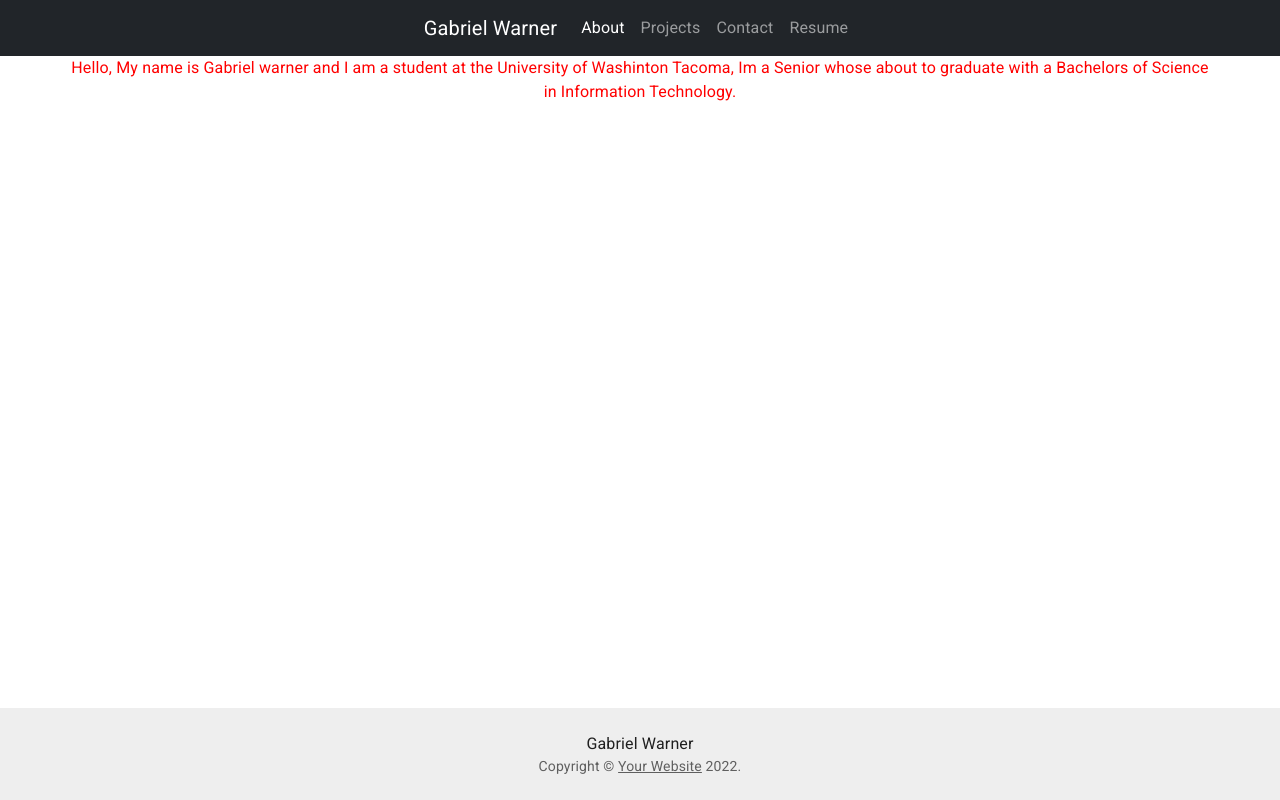
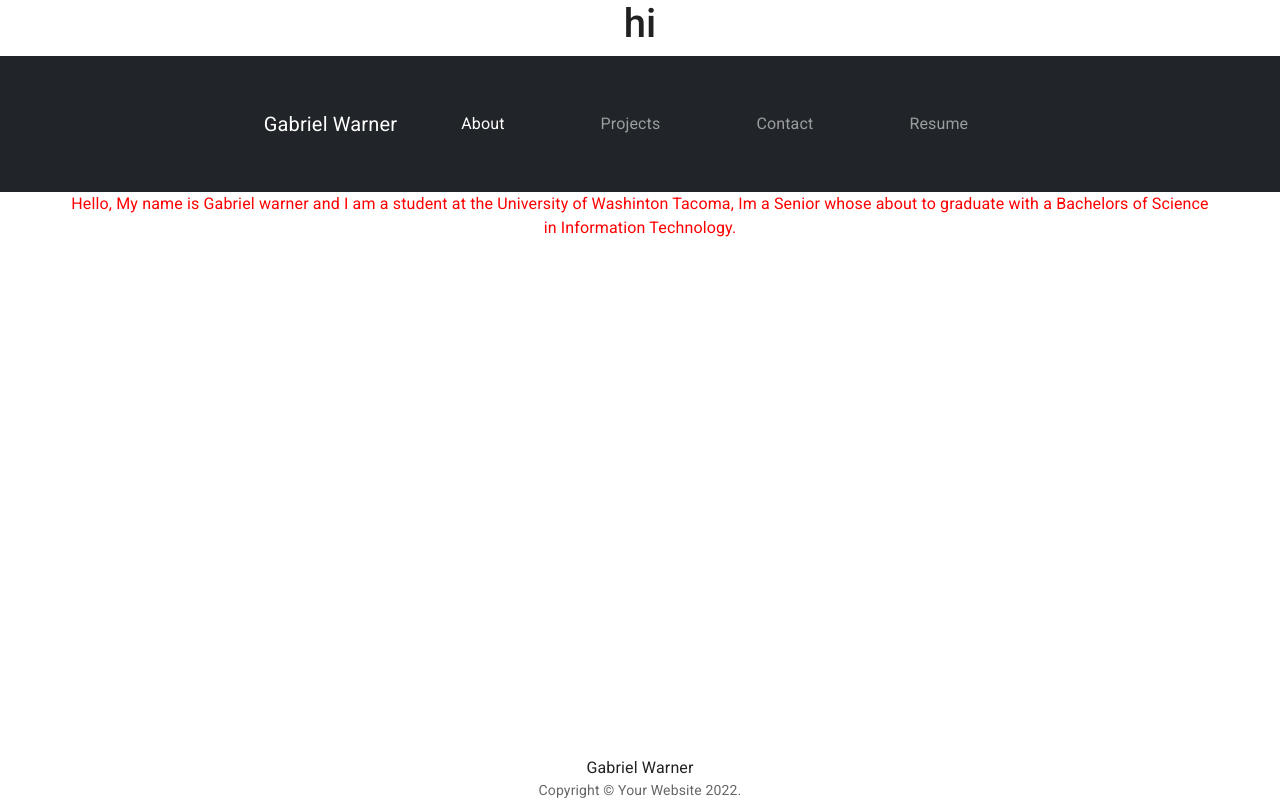
Before and after one commit to GabrielWarner/gabes-react-portfolio, a React (Create React App) app: page / in a window 1280 px wide. Built offline with nearby package versions, Linux system fonts and the light colour scheme.

Commit message:
added project cards and props

```diff
--- a/src/App.js
+++ b/src/App.js
@@ -1,7 +1,7 @@
-import logo from './logo.svg';
+
 import './App.css';
 import PortfolioContainer from './components/PortfolioContainer';
-import React, { Component }  from 'react';
+import React  from 'react';
 import { CssBaseline } from '@mui/material';
 import 'bootstrap/dist/css/bootstrap.min.css';
 
--- a/src/components/Footer.js
+++ b/src/components/Footer.js
@@ -1,9 +1,6 @@
 
 import * as React from 'react';
-import CssBaseline from '@mui/material/CssBaseline';
-import Box from '@mui/material/Box';
 import Typography from '@mui/material/Typography';
-import Container from '@mui/material/Container';
 import Link from '@mui/material/Link';
 import '../styles/Footer.css';
 
@@ -21,26 +18,14 @@ function Copyright() {
 }
 export default function Footer() {
   return (
-    <Box
-      component="footer"
-      sx={{
-        py: 3,
-        px: 2,
-        mt: 'auto',
-        backgroundColor: (theme) =>
-          theme.palette.mode === 'light'
-            ? theme.palette.grey[200]
-            : theme.palette.grey[800],
 
-      }}
-    >
-      <Container maxWidth="sm">
+      <div className='footer' maxWidth="sm">
         <Typography variant="body1">
           Gabriel Warner
         </Typography>
         <Copyright />
-      </Container>
-    </Box>
+      </div>
+
 
 
   )
--- a/src/components/Header.js
+++ b/src/components/Header.js
@@ -8,18 +8,18 @@ function Header({ currentPage, handlePageChange }) {
     <div>
 
 
-    <Navbar className='justify-content-center p-2'  activeKey="#about" bg="dark" variant="dark">
+    <Navbar className='justify-content-center p-2' bg="dark" variant="dark">
 
-          <Navbar.Brand href="#about">
+          <Navbar.Brand>
             Gabriel Warner
           </Navbar.Brand>
 
 
           <Nav>
-          <Nav.Link href="#about" onClick={() => handlePageChange('About')}  className={currentPage === 'About' ? 'nav-link active' : 'nav-link'}><a href='#about'></a>About</Nav.Link>
-          <Nav.Link className={currentPage === 'Projects' ? 'nav-link active' : 'nav-link'} onClick={() => handlePageChange('Projects')} eventKey="#projects"><a href='#Projects'></a>Projects</Nav.Link>
-          <Nav.Link className={currentPage === 'Contact' ? 'nav-link active' : 'nav-link'} onClick={() => handlePageChange('Contact')} eventKey="#contact"><a href='#Contact'></a>Contact</Nav.Link>
-          <Nav.Link className={currentPage === 'Resume' ? 'nav-link active' : 'nav-link' } onClick={() => handlePageChange('Resume')} eventKey="#resume"><a href='#Resume'></a>Resume</Nav.Link>
+          <Nav.Link onClick={() => handlePageChange('About')}  className={currentPage === 'About' ? 'nav-link active p-5' : 'nav-link p-5'}><a href='#about'></a>About</Nav.Link>
+          <Nav.Link className={currentPage === 'Projects' ? 'nav-link active p-5' : 'nav-link p-5'} onClick={() => handlePageChange('Projects')} eventKey="#projects"><a href='#Projects'></a>Projects</Nav.Link>
+          <Nav.Link className={currentPage === 'Contact' ? 'nav-link active p-5' : 'nav-link p-5'} onClick={() => handlePageChange('Contact')} eventKey="#contact"><a href='#Contact'></a>Contact</Nav.Link>
+          <Nav.Link className={currentPage === 'Resume' ? 'nav-link active p-5' : 'nav-link p-5' } onClick={() => handlePageChange('Resume')} eventKey="#resume"><a href='#Resume'></a>Resume</Nav.Link>
 
           </Nav>
 
--- a/src/components/PortfolioContainer.js
+++ b/src/components/PortfolioContainer.js
@@ -5,8 +5,6 @@ import About from './pages/About';
 import Projects from './pages/Projects';
 import Contact from './pages/Contact';
 import Resume from './pages/Resume';
-import Typography from '@mui/material/Typography';
-import Container from '@mui/material/Container';
 import '../index.css';
 import '../styles/PortfolioContainer.css';
 
@@ -31,7 +29,7 @@ export default function PortfolioContainer() {
 
   return (
     <div className="main">
-
+      <h1>hi</h1>
     <Header currentPage={currentPage} handlePageChange={handlePageChange} />
 
 
--- /dev/null
+++ b/src/components/ProjectCard.js
@@ -0,0 +1,33 @@
+import * as React from 'react';
+import Card from '@mui/material/Card';
+import CardActions from '@mui/material/CardActions';
+import CardContent from '@mui/material/CardContent';
+import CardMedia from '@mui/material/CardMedia';
+import Button from '@mui/material/Button';
+import Typography from '@mui/material/Typography';
+import '../styles/ProjectCard.css';
+
+export default function ProjectCard(props) {
+  return (
+    <Card sx={{ maxWidth: 345 }}>
+    <CardMedia
+      component="img"
+      alt="green iguana"
+      height="140"
+      image={props.img}
+    />
+    <CardContent>
+      <Typography gutterBottom variant="h5" component="div">
+        {props.name}
+      </Typography>
+      <Typography variant="body2" color="text.secondary">
+        {props.description}
+      </Typography>
+    </CardContent>
+    <CardActions>
+      <Button  size="small"><a target='_blank' href={props.repo}>Github Repo</a></Button>
+      <Button size="small"><a target='_blank' href={props.deployed}>Deployed Link</a></Button>
+    </CardActions>
+  </Card>
+  )
+}
--- a/src/components/pages/About.js
+++ b/src/components/pages/About.js
@@ -1,5 +1,5 @@
-import { Grid, Typography } from '@mui/material';
-import { Box, Container } from '@mui/system';
+import { Typography } from '@mui/material';
+import { Container } from '@mui/system';
 import React from 'react'
 import '../../styles/About.css';
 
--- a/src/components/pages/Projects.js
+++ b/src/components/pages/Projects.js
@@ -1,7 +1,42 @@
 import React from 'react'
 import '../../styles/Projects.css';
+import ProjectCard from '../ProjectCard';
+import Container from 'react-bootstrap/Container';
+import Row from 'react-bootstrap/Row';
+import Col from 'react-bootstrap/Col';
 export default function Projects() {
   return (
-    <div>Projects</div>
+    <div>
+      <Container>
+      <Row>
+        <Col>
+        <ProjectCard
+        img='/images/vivachat.jpg'
+        name='Viva Chat'
+        description='A peer to peer video chat app using Socket IO and PeerJS'
+        repo='https://github.com/brownj47/random-video-chat'
+        deployed='https://vivachat.herokuapp.com/'></ProjectCard>
+        </Col>
+        <Col>
+        <ProjectCard></ProjectCard>
+        </Col>
+      </Row>
+
+      <Row>
+        <Col>
+        <ProjectCard></ProjectCard>
+        </Col>
+        <Col>
+        <ProjectCard></ProjectCard>
+        </Col>
+      </Row>
+
+      <Row>
+        <Col><ProjectCard></ProjectCard></Col>
+        <Col><ProjectCard></ProjectCard></Col>
+      </Row>
+
+      </Container>
+    </div>
   )
 }
--- a/src/styles/Footer.css
+++ b/src/styles/Footer.css
@@ -0,0 +1,3 @@
+.footer {
+    margin-top: auto;
+}
--- /dev/null
+++ b/src/styles/ProjectCard.css
@@ -0,0 +1,3 @@
+a:link{
+    text-decoration: none;
+}
```
Also changed, not shown: public/images/vivachat.JPG (added).
